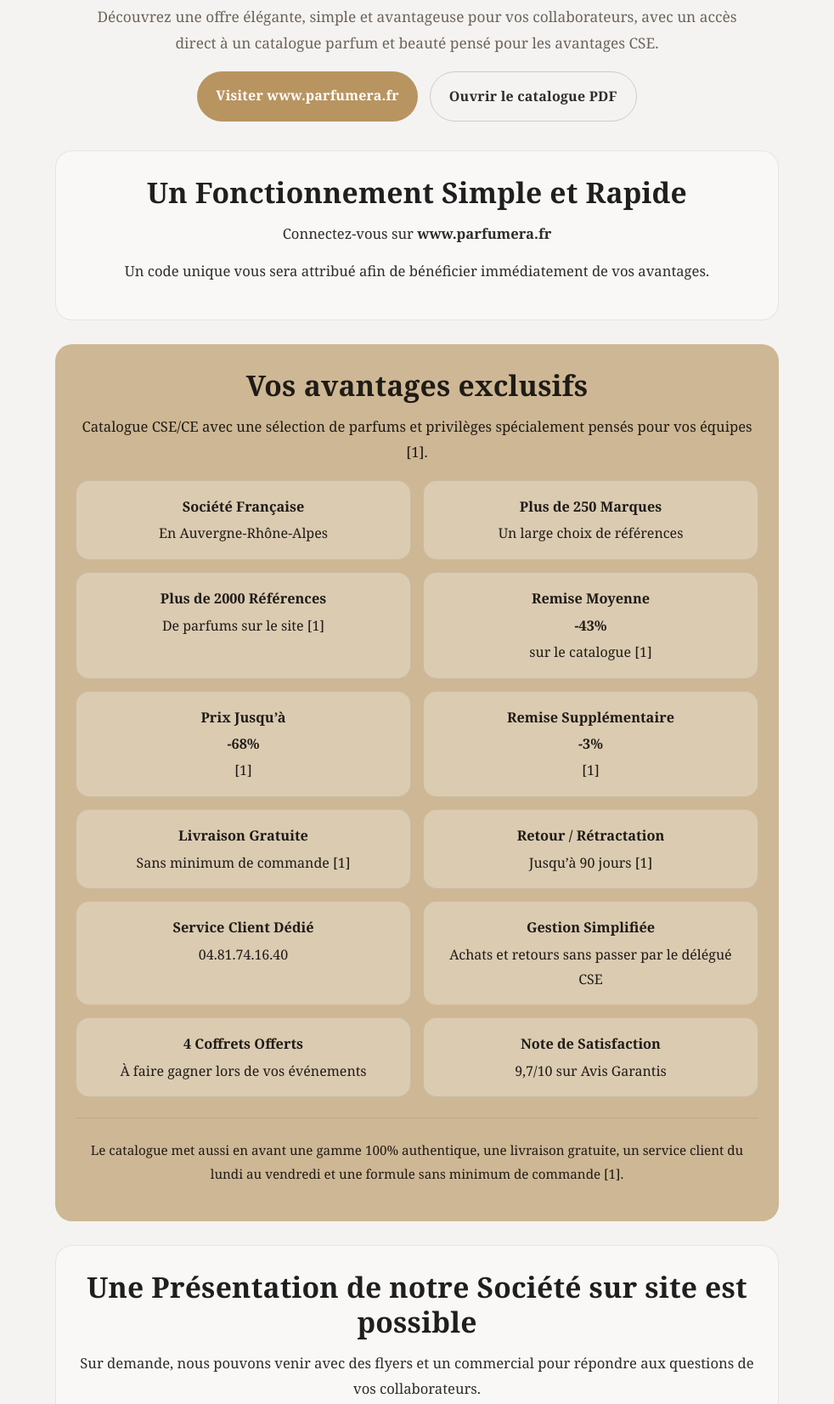
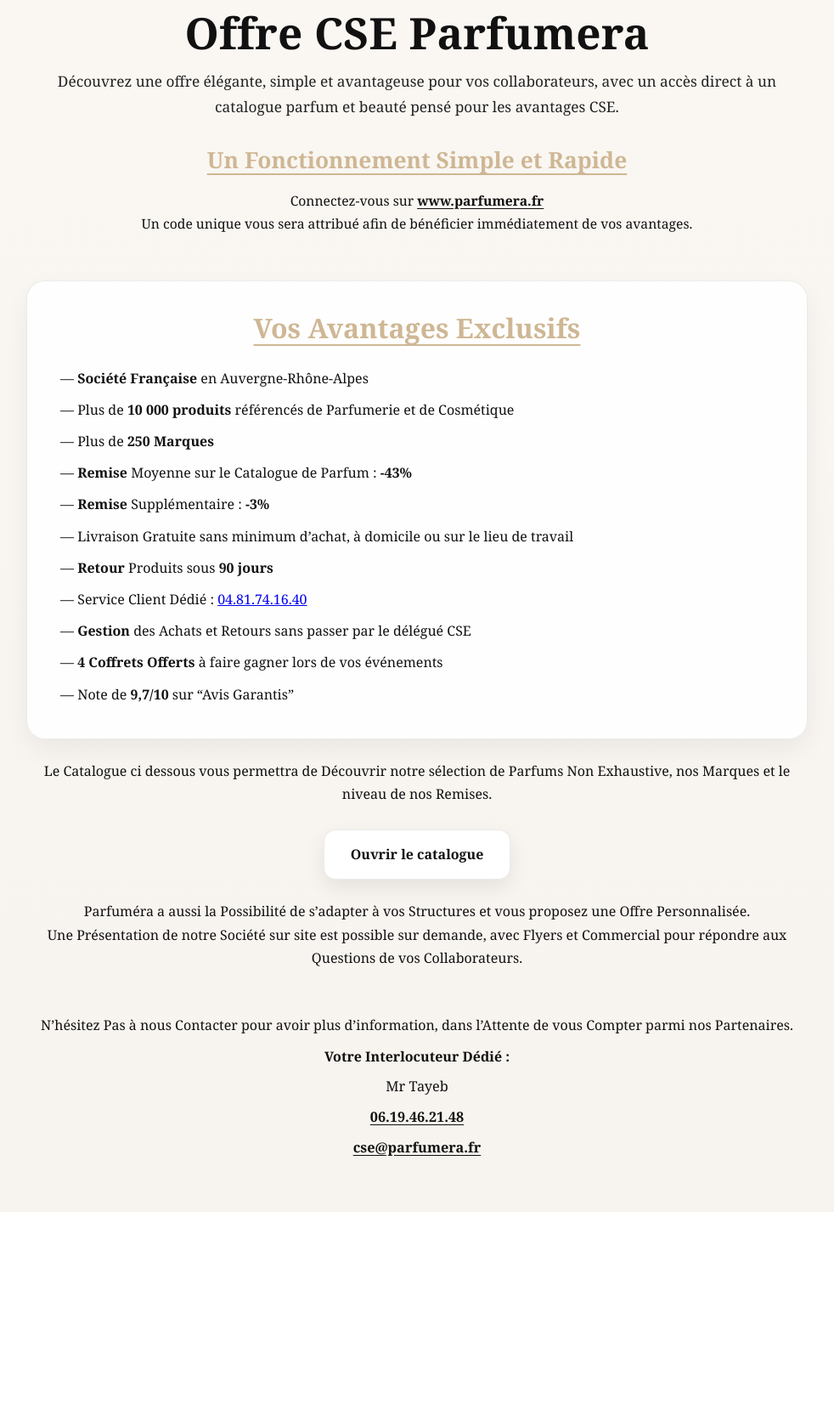
Before and after one commit to Andreaparfumera/parfumera-cse, a plain HTML site: page index.html in a window 1280 px wide. Shown: the part 346-1998 px from the top of the page at 85% size, without its empty margins (149-1131 px from the left). After the commit the page ends 1772 px from the top, so only its background shows below. Drawn offline with Linux system fonts and the light colour scheme.

Commit message:
index.html

```diff
--- a/index.html
+++ b/index.html
@@ -3,16 +3,18 @@
 <head>
   <meta charset="UTF-8" />
   <meta name="viewport" content="width=device-width, initial-scale=1.0" />
-  <title>PARFUMĒRA – Offre CSE</title>
+  <title>PARFUMĒRA - Offre CSE</title>
   <style>
-    :root{
-      --bg: #f5f3f1;
-      --text: #2c2c2c;
-      --muted: #6d645b;
+    :root {
+      --bg: #f7f3ee;
+      --card: #ffffff;
+      --text: #111111;
+      --muted: #333333;
       --accent: #ceb794;
-      --accent-dark: #b89461;
-      --card: #ffffff;
-      --border: rgba(0,0,0,0.08);
+      --accent-dark: #b99f74;
+      --border: rgba(0, 0, 0, 0.08);
+      --shadow: 0 12px 30px rgba(0, 0, 0, 0.06);
+      --radius: 22px;
     }
 
     * {
@@ -26,322 +28,269 @@
     body {
       margin: 0;
       font-family: Georgia, "Times New Roman", serif;
-      background: var(--bg);
+      background: linear-gradient(180deg, #fbf8f4 0%, var(--bg) 100%);
       color: var(--text);
-      line-height: 1.8;
-      -webkit-font-smoothing: antialiased;
+      line-height: 1.7;
+      text-align: center;
     }
 
-    a {
-      color: inherit;
-      text-decoration: none;
-    }
-
-    .wrapper {
-      max-width: 900px;
+    .page {
+      max-width: 980px;
       margin: 0 auto;
-      padding: 50px 24px 70px;
+      padding: 36px 18px 54px;
     }
 
     .hero {
-      text-align: center;
-      margin-bottom: 34px;
+      padding: 18px 10px 8px;
     }
 
     .logo {
       display: block;
-      margin: 0 auto 18px;
-      max-width: 210px;
+      margin: 0 auto 22px;
+      max-width: 280px;
       width: 100%;
       height: auto;
-    }
-
-    h1, h2, h3 {
-      margin: 0 0 14px;
-      line-height: 1.2;
-      letter-spacing: 0.2px;
+      object-fit: contain;
+      filter: drop-shadow(0 6px 14px rgba(0, 0, 0, 0.08));
     }
 
     h1 {
-      font-size: clamp(2rem, 4vw, 3rem);
+      margin: 0 0 14px;
+      font-size: clamp(2rem, 4vw, 3.2rem);
+      line-height: 1.12;
+      font-weight: 700;
+      letter-spacing: 0.2px;
+      color: #111;
+    }
+
+    .intro {
+      max-width: 860px;
+      margin: 0 auto 24px;
+      font-size: clamp(1rem, 1.4vw, 1.08rem);
+      color: #222;
+    }
+
+    h2 {
+      margin: 26px 0 12px;
+      font-size: clamp(1.2rem, 2.2vw, 1.65rem);
+      font-weight: 700;
+      color: var(--accent);
+      text-decoration: underline;
+      text-underline-offset: 6px;
+      text-decoration-thickness: 2px;
+    }
+
+    .small-text {
+      max-width: 860px;
+      margin: 0 auto 18px;
+      font-size: 0.98rem;
+      color: #111;
+    }
+
+    .small-text a,
+    .contact a {
+      color: #111;
+      text-decoration: underline;
+      text-underline-offset: 3px;
+      transition: color 0.2s ease;
       font-weight: 700;
     }
 
-    h2 {
-      font-size: clamp(1.5rem, 3vw, 2.1rem);
-      color: #1f1f1f;
+    .small-text a:hover,
+    .contact a:hover {
+      color: var(--accent-dark);
     }
 
-    h3 {
-      font-size: 1.1rem;
-      text-transform: uppercase;
-      letter-spacing: 1px;
-      color: var(--accent-dark);
-      margin-bottom: 10px;
+    .box {
+      margin: 28px auto 24px;
+      padding: 28px 22px;
+      max-width: 920px;
+      background: rgba(255, 255, 255, 0.9);
+      border: 1px solid var(--border);
+      border-radius: var(--radius);
+      box-shadow: var(--shadow);
     }
 
-    p {
-      margin: 0 0 14px;
-      font-size: 1.04rem;
-      color: var(--text);
+    .box h3 {
+      margin: 0 0 18px;
+      font-size: clamp(1.4rem, 2.5vw, 2rem);
+      color: var(--accent);
+      font-weight: 700;
+      text-decoration: underline;
+      text-underline-offset: 7px;
+      text-decoration-thickness: 2px;
     }
 
-    .center {
-      text-align: center;
+    .benefits {
+      list-style: none;
+      padding: 0;
+      margin: 0;
+      max-width: 840px;
+      margin-inline: auto;
+      text-align: left;
+      font-size: 1rem;
+      color: #111;
     }
 
-    .section {
-      margin-top: 28px;
-      background: rgba(255,255,255,0.4);
-      border: 1px solid var(--border);
-      border-radius: 20px;
-      padding: 28px 24px;
-      backdrop-filter: blur(2px);
+    .benefits li {
+      margin: 10px 0;
+      padding-left: 0;
     }
 
-    .intro {
-      font-size: 1.08rem;
-      color: var(--muted);
-      max-width: 780px;
-      margin: 0 auto;
+    .benefits li::before {
+      content: "— ";
+      font-weight: 400;
     }
 
-    .button-row {
-      display: flex;
-      justify-content: center;
-      gap: 14px;
-      flex-wrap: wrap;
-      margin-top: 18px;
+    .outside-text,
+    .personal-text,
+    .closing,
+    .contact-block {
+      max-width: 920px;
+      margin: 20px auto 0;
+      color: #111;
+      font-size: 1rem;
     }
 
-    .btn {
-      display: inline-block;
-      padding: 14px 22px;
-      border-radius: 999px;
-      font-weight: 700;
-      letter-spacing: 0.2px;
-      transition: transform .2s ease, opacity .2s ease, background .2s ease;
+    .outside-text {
+      margin-top: 10px;
     }
 
-    .btn:hover {
-      transform: translateY(-1px);
-      opacity: 0.96;
+    .cta-wrap {
+      margin: 28px 0 24px;
     }
 
-    .btn-primary {
-      background: var(--accent-dark);
-      color: white;
+    .cta {
+      display: inline-flex;
+      align-items: center;
+      justify-content: center;
+      min-width: 220px;
+      padding: 15px 28px;
+      border-radius: 14px;
+      border: 1px solid rgba(0, 0, 0, 0.08);
+      background: #fff;
+      color: #111;
+      font-weight: 700;
+      text-decoration: none;
+      box-shadow: 0 10px 24px rgba(0, 0, 0, 0.08);
+      transition: transform 0.2s ease, background 0.2s ease, color 0.2s ease, box-shadow 0.2s ease;
     }
 
-    .btn-secondary {
-      background: transparent;
-      border: 1px solid rgba(0,0,0,0.16);
-      color: var(--text);
+    .cta:hover {
+      background: var(--accent);
+      color: #fff;
+      transform: translateY(-2px);
+      box-shadow: 0 14px 30px rgba(0, 0, 0, 0.12);
     }
 
-    .advantages {
-      background: var(--accent);
-      color: #1f1b17;
-      border: none;
+    .contact-block {
+      margin-top: 22px;
+      padding-top: 10px;
     }
 
-    .advantages h2,
-    .advantages h3,
-    .advantages p {
-      color: #1f1b17;
+    .contact-title {
+      margin: 10px 0 8px;
+      font-weight: 700;
+      color: #111;
     }
 
-    .grid {
-      display: grid;
-      grid-template-columns: 1fr;
-      gap: 14px;
-      margin-top: 18px;
+    .contact {
+      margin: 8px 0;
+      font-size: 1.02rem;
     }
 
-    .adv-item {
-      background: rgba(255,255,255,0.28);
-      border: 1px solid rgba(0,0,0,0.08);
-      border-radius: 16px;
-      padding: 16px 18px;
-      text-align: center;
+    .signature {
+      margin-top: 8px;
+      font-weight: 700;
     }
 
-    .adv-item strong {
-      display: block;
-      font-size: 1.02rem;
-      margin-bottom: 2px;
+    .highlight {
+      font-weight: 700;
     }
 
-    .badge {
-      display: inline-block;
-      padding: 6px 12px;
-      border-radius: 999px;
-      background: rgba(255,255,255,0.45);
-      font-size: 0.92rem;
-      margin: 6px 6px 0 0;
+    @media (max-width: 768px) {
+      .page {
+        padding: 26px 14px 40px;
       }
 
-    .contact-box {
-      text-align: center;
-      background: #fff;
-      border: 1px solid var(--border);
+      .box {
+        padding: 22px 16px;
+        border-radius: 18px;
       }
 
-    .contact-line {
-      font-size: 1.05rem;
-      margin-bottom: 8px;
+      .benefits {
+        font-size: 0.97rem;
       }
 
-    .small {
-      font-size: 0.95rem;
-      color: var(--muted);
-    }
-
-    .divider {
-      height: 1px;
-      background: rgba(0,0,0,0.08);
-      margin: 24px 0;
-    }
-
-    @media (min-width: 700px) {
-      .grid {
-        grid-template-columns: repeat(2, 1fr);
-      }
-
-      .adv-item.full {
-        grid-column: 1 / -1;
+      .cta {
+        width: 100%;
+        max-width: 320px;
       }
     }
   </style>
 </head>
 <body>
-  <main class="wrapper">
+  <main class="page">
+    <section class="hero">
+      <img src="logo-parfumera.png" alt="Logo Parfumera" class="logo" />
 
-    <section class="hero">
-      <img src="logo-parfumera.png" alt="Logo PARFUMĒRA" class="logo" />
+      <h1><strong>Offre CSE Parfumera</strong></h1>
 
-      <h1>Offre CSE PARFUMĒRA</h1>
-      <p class="intro center">
+      <p class="intro">
         Découvrez une offre élégante, simple et avantageuse pour vos collaborateurs, avec un accès direct à un catalogue parfum et beauté pensé pour les avantages CSE.
       </p>
 
-      <div class="button-row">
-        <a class="btn btn-primary" href="https://www.parfumera.fr" target="_blank" rel="noopener noreferrer">
-          Visiter www.parfumera.fr
-        </a>
-        <a class="btn btn-secondary" href="Catalogue%20Parfumera%20Parfums%202026.pdf" target="_blank" rel="noopener noreferrer">
-          Ouvrir le catalogue PDF
-        </a>
-      </div>
-    </section>
+      <h2>Un Fonctionnement Simple et Rapide</h2>
 
-    <section class="section center">
-      <h2>Un Fonctionnement Simple et Rapide</h2>
-      <p>
-        Connectez-vous sur
-        <a href="https://www.parfumera.fr" target="_blank" rel="noopener noreferrer"><strong>www.parfumera.fr</strong></a>
-      </p>
-      <p>
+      <p class="small-text">
+        Connectez-vous sur <a href="https://www.parfumera.fr" target="_blank" rel="noopener">www.parfumera.fr</a><br />
         Un code unique vous sera attribué afin de bénéficier immédiatement de vos avantages.
       </p>
     </section>
 
-    <section class="section advantages center">
-      <h2>Vos avantages exclusifs</h2>
-      <p>
-        Catalogue CSE/CE avec une sélection de parfums et privilèges spécialement pensés pour vos équipes [1].
+    <section class="box">
+      <h3>Vos Avantages Exclusifs</h3>
+
+      <ul class="benefits">
+        <li><span class="highlight">Société Française</span> en Auvergne-Rhône-Alpes</li>
+        <li>Plus de <span class="highlight">10 000 produits</span> référencés de Parfumerie et de Cosmétique</li>
+        <li>Plus de <span class="highlight">250 Marques</span></li>
+        <li><span class="highlight">Remise</span> Moyenne sur le Catalogue de Parfum : <span class="highlight">-43%</span></li>
+        <li><span class="highlight">Remise</span> Supplémentaire : <span class="highlight">-3%</span></li>
+        <li>Livraison Gratuite sans minimum d’achat, à domicile ou sur le lieu de travail</li>
+        <li><span class="highlight">Retour</span> Produits sous <span class="highlight">90 jours</span></li>
+        <li>Service Client Dédié : <a href="tel:0481741640">04.81.74.16.40</a></li>
+        <li><span class="highlight">Gestion</span> des Achats et Retours sans passer par le délégué CSE</li>
+        <li><span class="highlight">4 Coffrets Offerts</span> à faire gagner lors de vos événements</li>
+        <li>Note de <span class="highlight">9,7/10</span> sur “Avis Garantis”</li>
+      </ul>
+    </section>
+
+    <p class="outside-text">
+      Le Catalogue ci dessous vous permettra de Découvrir notre sélection de Parfums Non Exhaustive, nos Marques et le niveau de nos Remises.
     </p>
 
-      <div class="grid">
-        <div class="adv-item">
-          <strong>Société Française</strong>
-          <span>En Auvergne-Rhône-Alpes</span>
+    <div class="cta-wrap">
+      <a class="cta" href="Catalogue%20Parfumera%20Parfums%202026.pdf" target="_blank" rel="noopener">
+        Ouvrir le catalogue
+      </a>
     </div>
 
-        <div class="adv-item">
-          <strong>Plus de 250 Marques</strong>
-          <span>Un large choix de références</span>
-        </div>
-
-        <div class="adv-item">
-          <strong>Plus de 2000 Références</strong>
-          <span>De parfums sur le site [1]</span>
-        </div>
-
-        <div class="adv-item">
-          <strong>Remise Moyenne</strong>
-          <span><strong>-43%</strong> sur le catalogue [1]</span>
-        </div>
-
-        <div class="adv-item">
-          <strong>Prix Jusqu’à</strong>
-          <span><strong>-68%</strong> [1]</span>
-        </div>
-
-        <div class="adv-item">
-          <strong>Remise Supplémentaire</strong>
-          <span><strong>-3%</strong> [1]</span>
-        </div>
-
-        <div class="adv-item">
-          <strong>Livraison Gratuite</strong>
-          <span>Sans minimum de commande [1]</span>
-        </div>
-
-        <div class="adv-item">
-          <strong>Retour / Rétractation</strong>
-          <span>Jusqu’à 90 jours [1]</span>
-        </div>
-
-        <div class="adv-item">
-          <strong>Service Client Dédié</strong>
-          <span>04.81.74.16.40</span>
-        </div>
-
-        <div class="adv-item">
-          <strong>Gestion Simplifiée</strong>
-          <span>Achats et retours sans passer par le délégué CSE</span>
-        </div>
-
-        <div class="adv-item">
-          <strong>4 Coffrets Offerts</strong>
-          <span>À faire gagner lors de vos événements</span>
-        </div>
-
-        <div class="adv-item">
-          <strong>Note de Satisfaction</strong>
-          <span>9,7/10 sur Avis Garantis</span>
-        </div>
-      </div>
-
-      <div class="divider"></div>
-
-      <p class="small">
-        Le catalogue met aussi en avant une gamme 100% authentique, une livraison gratuite, un service client du lundi au vendredi et une formule sans minimum de commande [1].
-      </p>
+    <section class="personal-text">
+      Parfuméra a aussi la Possibilité de s’adapter à vos Structures et vous proposez une Offre Personnalisée.<br />
+      Une Présentation de notre Société sur site est possible sur demande, avec Flyers et Commercial pour répondre aux Questions de vos Collaborateurs.
     </section>
 
-    <section class="section center">
-      <h2>Une Présentation de notre Société sur site est possible</h2>
-      <p>
-        Sur demande, nous pouvons venir avec des flyers et un commercial pour répondre aux questions de vos collaborateurs.
-      </p>
-      <p>
-        Parfuméra peut aussi s’adapter à vos structures et proposer une offre personnalisée.
-      </p>
-    </section>
-
-    <section class="section contact-box">
-      <h2>Nous Contacter</h2>
-      <p>
-        N'hésitez pas à nous contacter pour avoir plus d'information, dans l'attente de vous compter parmi nos partenaires.
+    <section class="contact-block">
+      <p class="closing">
+        N’hésitez Pas à nous Contacter pour avoir plus d’information, dans l’Attente de vous Compter parmi nos Partenaires.
       </p>
 
-      <p class="contact-line"><strong>Votre Interlocuteur Dédié — Mr Tayeb</strong></p>
-      <p class="contact-line">✆ 06.19.46.21.48</p>
-      <p class="contact-line">✉ cse@parfumera.fr</p>
+      <p class="contact-title">Votre Interlocuteur Dédié :</p>
+      <p class="contact">Mr Tayeb</p>
+      <p class="contact"><a href="tel:0619462148">06.19.46.21.48</a></p>
+      <p class="contact"><a href="mailto:cse@parfumera.fr">cse@parfumera.fr</a></p>
     </section>
-
   </main>
 </body>
 </html>
```
Lines whose indentation alone changed are shown as unchanged.
